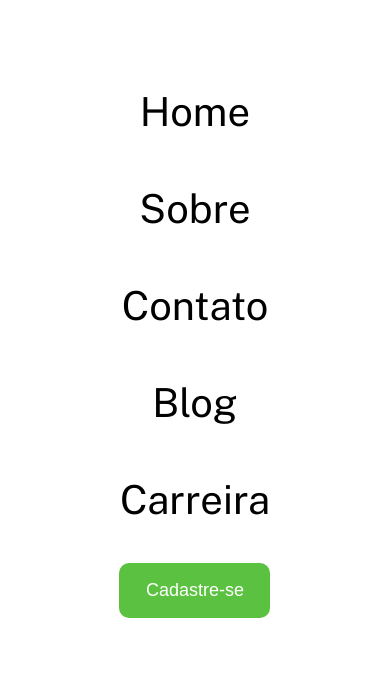
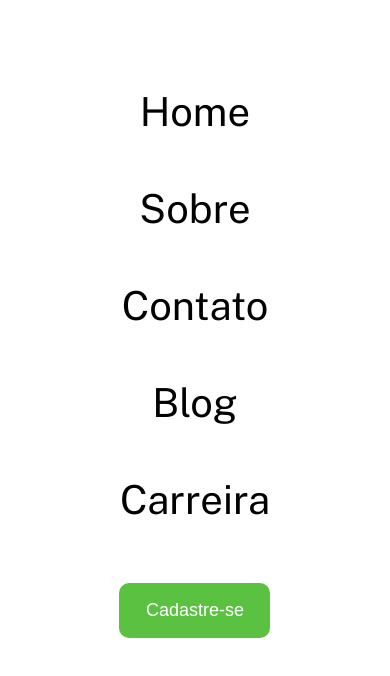
Before and after one commit to RDebner/Menu-com-Flexbox, a plain HTML site: page index.html in a window 390 px wide. Shown: the part 114-790 px from the top of the page. Drawn offline with nearby package versions, Linux system fonts and the light colour scheme.

Commit message:
Menu com Flexbox

```diff
--- a/src/css/style.css
+++ b/src/css/style.css
@@ -56,7 +56,7 @@ nav button {
     cursor: pointer;
 }
 
-@media (max-width: 475px) {
+@media (max-width: 800px) {
     header, nav {
         flex-direction: column;
     }
@@ -83,5 +83,6 @@ nav button {
         font-size: 18px;
         width: 151px;
         height: 55px;
+        margin-top: 20px;
     }
 }
```
